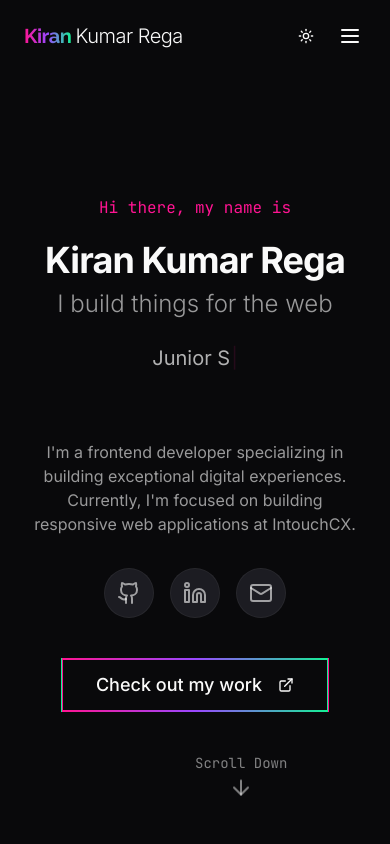
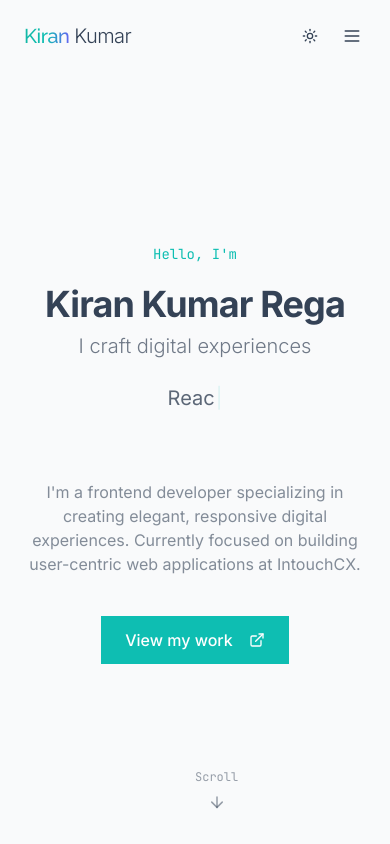
Before and after one commit to kiranrega/portfolio, a React (Vite) app: page / in a window 390 px wide. Shown: the top 844 px of the page. Built offline with nearby package versions, Linux system fonts and the light colour scheme.

Commit message:
Refactor: Improve portfolio design and color scheme
Apply design and color scheme improvements to enhance the portfolio's visual appeal and uniqueness.

```diff
--- a/src/components/Hero.tsx
+++ b/src/components/Hero.tsx
@@ -2,7 +2,7 @@
 import { useState, useEffect, useRef } from 'react';
 import { motion } from 'framer-motion';
 import { Button } from '@/components/ui/button';
-import { Github, Linkedin, Mail, ArrowDown, ExternalLink } from 'lucide-react';
+import { ArrowDown, ExternalLink } from 'lucide-react';
 import Typewriter from 'typewriter-effect';
 
 const Hero = () => {
@@ -20,9 +20,9 @@ const Hero = () => {
 
       // Add 3 gradient blobs
       const colors = [
-        'from-primary/30 to-transparent',
-        'from-accent/30 to-transparent',
-        'from-accent-blue/30 to-transparent'
+        'from-accent-teal/10 to-transparent',
+        'from-primary/10 to-transparent',
+        'from-accent-indigo/10 to-transparent'
       ];
 
       for (let i = 0; i < 3; i++) {
@@ -47,7 +47,7 @@ const Hero = () => {
 
     createBackgroundElements();
 
-    // Track mouse position for parallax effect
+    // Track mouse position for subtle parallax effect
     const handleMouseMove = (e: MouseEvent) => {
       if (heroRef.current) {
         const { left, top, width, height } = heroRef.current.getBoundingClientRect();
@@ -76,7 +76,7 @@ const Hero = () => {
 
   const itemVariants = {
     hidden: { opacity: 0, y: 20 },
-    show: { opacity: 1, y: 0, transition: { duration: 0.6 } }
+    show: { opacity: 1, y: 0, transition: { duration: 0.5 } }
   };
 
   return (
@@ -90,35 +90,35 @@ const Hero = () => {
         >
           <motion.p
             variants={itemVariants}
-            className="text-primary font-mono mb-5"
+            className="text-primary font-mono mb-5 text-sm"
           >
-            Hi there, my name is
+            Hello, I'm
           </motion.p>
 
           <motion.h1
             variants={itemVariants}
-            className="text-4xl md:text-5xl lg:text-6xl font-bold tracking-tight mb-2"
+            className="text-4xl md:text-5xl font-bold tracking-tight mb-2"
           >
             <span className="block">Kiran Kumar Rega</span>
           </motion.h1>
 
           <motion.h2
             variants={itemVariants}
-            className="text-2xl md:text-3xl lg:text-4xl font-light text-foreground/60 mb-6"
+            className="text-xl md:text-2xl font-light text-foreground/70 mb-6"
           >
-            I build things for the web
+            I craft digital experiences
           </motion.h2>
 
           <motion.div
             variants={itemVariants}
-            className="text-xl md:text-2xl text-foreground/70 mb-8 h-16"
+            className="text-xl md:text-2xl text-foreground/80 mb-8 h-16"
           >
             <Typewriter
               options={{
                 strings: [
-                  "Junior Software Engineer",
                   "Frontend Developer",
-                  "React.js Developer",
+                  "React.js Specialist",
+                  "UI/UX Enthusiast",
                   "React Native Developer",
                 ],
                 autoStart: true,
@@ -132,52 +132,14 @@ const Hero = () => {
             variants={itemVariants}
             className="text-foreground/60 max-w-lg mb-8"
           >
-            I'm a frontend developer specializing in building exceptional digital experiences.
-            Currently, I'm focused on building responsive web applications at IntouchCX.
+            I'm a frontend developer specializing in creating elegant, responsive digital experiences.
+            Currently focused on building user-centric web applications at IntouchCX.
           </motion.p>
-
-          <motion.div
-            variants={itemVariants}
-            className="flex gap-4 justify-center md:justify-start"
-          >
-            <motion.a
-              whileHover={{ scale: 1.1, y: -5 }}
-              whileTap={{ scale: 0.95 }}
-              href="https://github.com/kiranrega"
-              target="_blank"
-              rel="noopener noreferrer"
-              className="bg-muted hover:bg-primary/10 p-3 rounded-full text-foreground/60 hover:text-primary transition-colors border border-white/5"
-            >
-              <Github size={24} />
-            </motion.a>
-
-            <motion.a
-              whileHover={{ scale: 1.1, y: -5 }}
-              whileTap={{ scale: 0.95 }}
-              href="https://linkedin.com/in/kiranrega"
-              target="_blank"
-              rel="noopener noreferrer"
-              className="bg-muted hover:bg-primary/10 p-3 rounded-full text-foreground/60 hover:text-primary transition-colors border border-white/5"
-            >
-              <Linkedin size={24} />
-            </motion.a>
-
-            <motion.a
-              whileHover={{ scale: 1.1, y: -5 }}
-              whileTap={{ scale: 0.95 }}
-              href="mailto:kirankumar.rega@gmail.com"
-              className="bg-muted hover:bg-primary/10 p-3 rounded-full text-foreground/60 hover:text-primary transition-colors border border-white/5"
-            >
-              <Mail size={24} />
-            </motion.a>
-          </motion.div>
 
           <motion.div
             variants={itemVariants}
             className="mt-10"
           >
-            <div className="gradient-border inline-block">
-              <div className="p-[1px]">
             <Button
               onClick={() => {
                 const element = document.getElementById('about');
@@ -187,13 +149,11 @@ const Hero = () => {
                   window.scrollTo({ top: y, behavior: 'smooth' });
                 }
               }}
-                  className="btn-hover-effect bg-background hover:bg-background/80 text-foreground border-0 px-8 py-6 text-lg group"
+              className="bg-primary hover:bg-primary/90 text-white px-6 py-6 rounded-md text-base group"
             >
-                  <span className="mr-2">Check out my work</span>
+              <span className="mr-2">View my work</span>
               <ExternalLink size={16} className="inline-block transition-transform group-hover:translate-x-1" />
             </Button>
-              </div>
-            </div>
           </motion.div>
         </motion.div>
 
@@ -203,16 +163,16 @@ const Hero = () => {
           transition={{ duration: 0.8, delay: 0.4, ease: [0.6, 0.05, 0.01, 0.9] }}
           className="hidden md:block"
           style={{
-            transform: `perspective(1000px) rotateY(${mousePosition.x * 10}deg) rotateX(${-mousePosition.y * 10}deg)`
+            transform: `perspective(1000px) rotateY(${mousePosition.x * 5}deg) rotateX(${-mousePosition.y * 5}deg)`
           }}
         >
-          <div className="tilt-effect relative">
-            <div className="absolute -inset-0.5 bg-gradient-to-r from-primary via-accent to-accent-blue rounded-2xl blur opacity-30 animate-pulse"></div>
           <div className="relative">
+            <div className="absolute -inset-1 bg-gradient-to-r from-accent-teal via-primary to-accent-indigo rounded-lg opacity-30 blur-md"></div>
+            <div className="relative bg-background rounded-lg p-1">
               <img
                 src="https://media.licdn.com/dms/image/v2/C5603AQE-jLSbYgPr3A/profile-displayphoto-shrink_800_800/profile-displayphoto-shrink_800_800/0/1643889909683?e=1748476800&v=beta&t=4LevnLOeao5hRhldXhGvB9Sebb5gfMcPhiDftxrTABo"
                 alt="Kiran Kumar Rega"
-                className="w-full max-w-md mx-auto rounded-2xl shadow-2xl relative tilt-content border-2 border-white/5"
+                className="w-full rounded-lg shadow-md"
               />
             </div>
           </div>
@@ -220,13 +180,13 @@ const Hero = () => {
       </div>
 
       <motion.div
-        initial={{ opacity: 0, y: 50 }}
+        initial={{ opacity: 0, y: 20 }}
         animate={{ opacity: 1, y: 0 }}
-        transition={{ duration: 0.8, delay: 1 }}
-        className="absolute bottom-12 left-1/2 transform -translate-x-1/2"
+        transition={{ duration: 0.5, delay: 1 }}
+        className="absolute bottom-10 left-1/2 transform -translate-x-1/2"
       >
         <motion.button
-          animate={{ y: [0, 10, 0] }}
+          animate={{ y: [0, 8, 0] }}
           transition={{ repeat: Infinity, duration: 1.5 }}
           onClick={() => {
             const element = document.getElementById('about');
@@ -238,8 +198,8 @@ const Hero = () => {
           }}
           className="flex flex-col items-center justify-center text-foreground/50 hover:text-primary transition-colors"
         >
-          <span className="text-sm mb-2 font-mono">Scroll Down</span>
-          <ArrowDown className="animate-bounce" />
+          <span className="text-xs mb-2 font-mono">Scroll</span>
+          <ArrowDown size={18} />
         </motion.button>
       </motion.div>
     </section>
--- a/src/components/Navbar.tsx
+++ b/src/components/Navbar.tsx
@@ -44,22 +44,22 @@ const Navbar = () => {
       className={cn(
         "fixed top-0 left-0 right-0 z-50 transition-all duration-300 py-4 px-6 md:px-12",
         isScrolled
-          ? "bg-background/80 backdrop-blur-md border-b border-white/5"
+          ? "bg-background/70 backdrop-blur-md border-b border-secondary/30"
           : "bg-transparent"
       )}
     >
       <div className="max-w-7xl mx-auto flex items-center justify-between">
         <motion.a
-          whileHover={{ scale: 1.05 }}
-          whileTap={{ scale: 0.95 }}
+          whileHover={{ scale: 1.02 }}
+          whileTap={{ scale: 0.98 }}
           href="#"
-          className="text-xl font-bold tracking-tight"
+          className="text-xl font-medium tracking-tight"
           onClick={(e) => {
             e.preventDefault();
             window.scrollTo({ top: 0, behavior: 'smooth' });
           }}
         >
-          <span className="gradient-text font-display">Kiran</span> <span className="font-light">Kumar Rega</span>
+          <span className="gradient-text font-display">Kiran</span> <span className="font-light">Kumar</span>
         </motion.a>
 
         {/* Desktop menu */}
@@ -67,14 +67,14 @@ const Navbar = () => {
           {navItems.map((item, index) => (
             <motion.button
               key={item.id}
-              initial={{ opacity: 0, y: -20 }}
+              initial={{ opacity: 0, y: -10 }}
               animate={{ opacity: 1, y: 0 }}
-              transition={{ delay: 0.1 * index, duration: 0.5 }}
-              whileHover={{ scale: 1.05 }}
+              transition={{ delay: 0.1 * index, duration: 0.3 }}
+              whileHover={{ y: -2 }}
               onClick={() => scrollToSection(item.id)}
-              className="nav-link"
+              className="nav-link text-sm"
             >
-              <span className="text-primary mr-1 font-mono text-xs">{`0${index + 1}.`}</span> {item.label}
+              {item.label}
             </motion.button>
           ))}
           <ThemeToggle />
@@ -84,12 +84,12 @@ const Navbar = () => {
         <div className="md:hidden flex items-center space-x-2">
           <ThemeToggle />
           <motion.button
-            whileHover={{ scale: 1.1 }}
-            whileTap={{ scale: 0.9 }}
+            whileHover={{ scale: 1.05 }}
+            whileTap={{ scale: 0.95 }}
             className="text-foreground p-1 rounded-md"
             onClick={() => setMobileMenuOpen(!mobileMenuOpen)}
           >
-            {mobileMenuOpen ? <X size={24} /> : <Menu size={24} />}
+            {mobileMenuOpen ? <X size={20} /> : <Menu size={20} />}
           </motion.button>
         </div>
       </div>
@@ -99,18 +99,18 @@ const Navbar = () => {
         initial={false}
         animate={mobileMenuOpen ? { height: "auto", opacity: 1 } : { height: 0, opacity: 0 }}
         className={cn(
-          "fixed left-0 right-0 top-[72px] bg-background/95 backdrop-blur-md shadow-md md:hidden px-6 border-t border-white/5 overflow-hidden"
+          "fixed left-0 right-0 top-[72px] bg-background/95 backdrop-blur-md shadow-sm md:hidden px-6 border-t border-secondary/30 overflow-hidden"
         )}
       >
         <nav className="flex flex-col py-4 space-y-4">
-          {navItems.map((item, index) => (
+          {navItems.map((item) => (
             <motion.button
               key={item.id}
-              whileHover={{ x: 5 }}
+              whileHover={{ x: 2 }}
               onClick={() => scrollToSection(item.id)}
-              className="nav-link w-fit flex items-center"
+              className="nav-link w-fit flex items-center text-sm"
             >
-              <span className="text-primary mr-2 font-mono text-xs">{`0${index + 1}.`}</span> {item.label}
+              {item.label}
             </motion.button>
           ))}
         </nav>
--- a/src/index.css
+++ b/src/index.css
@@ -7,42 +7,63 @@
 
 @layer base {
   :root {
-    --background: 240 10% 4%; /* Dark background similar to Riccardo's site */
-    --foreground: 0 0% 98%;
+    --background: 210 20% 98%; /* Light neutral background */
+    --foreground: 215 25% 27%;
 
-    --card: 240 10% 8%;
-    --card-foreground: 0 0% 98%;
+    --card: 0 0% 100%;
+    --card-foreground: 215 25% 27%;
 
-    --popover: 240 10% 4%;
-    --popover-foreground: 0 0% 98%;
+    --popover: 0 0% 100%;
+    --popover-foreground: 215 25% 27%;
 
-    --primary: 328 100% 54%; /* Vibrant pink similar to Riccardo's site */
+    --primary: 176 86% 40%; /* Teal primary */
     --primary-foreground: 0 0% 98%;
 
-    --secondary: 240 10% 10%;
-    --secondary-foreground: 0 0% 98%;
+    --secondary: 214 32% 91%;
+    --secondary-foreground: 215 25% 27%;
 
-    --muted: 240 10% 12%;
-    --muted-foreground: 240 5% 65%;
+    --muted: 214 32% 91%;
+    --muted-foreground: 215 25% 40%;
 
-    --accent: 267 100% 64%; /* Vibrant purple similar to Riccardo's site */
+    --accent: 221 83% 53%; /* Indigo accent */
     --accent-foreground: 0 0% 98%;
 
     --destructive: 0 62.8% 30.6%;
     --destructive-foreground: 0 0% 98%;
 
-    --border: 240 10% 12%;
-    --input: 240 10% 12%;
-    --ring: 328 100% 54%;
+    --border: 214 32% 91%;
+    --input: 214 32% 91%;
+    --ring: 176 86% 40%;
+  }
 
-    --sidebar-background: 240 5.9% 10%;
-    --sidebar-foreground: 240 4.8% 95.9%;
-    --sidebar-primary: 224.3 76.3% 48%;
-    --sidebar-primary-foreground: 0 0% 100%;
-    --sidebar-accent: 240 3.7% 15.9%;
-    --sidebar-accent-foreground: 240 4.8% 95.9%;
-    --sidebar-border: 240 3.7% 15.9%;
-    --sidebar-ring: 217.2 91.2% 59.8%;
+  .dark {
+    --background: 220 26% 14%; /* Dark mode background */
+    --foreground: 213 31% 91%;
+
+    --card: 224 71% 4%;
+    --card-foreground: 213 31% 91%;
+
+    --popover: 224 71% 4%;
+    --popover-foreground: 213 31% 91%;
+
+    --primary: 176 86% 40%; /* Teal primary */
+    --primary-foreground: 0 0% 98%;
+
+    --secondary: 222 47% 11%;
+    --secondary-foreground: 213 31% 91%;
+
+    --muted: 223 47% 11%;
+    --muted-foreground: 215 20% 65%;
+
+    --accent: 221 83% 53%; /* Indigo accent */
+    --accent-foreground: 0 0% 98%;
+
+    --destructive: 0 62.8% 30.6%;
+    --destructive-foreground: 213 31% 91%;
+
+    --border: 216 34% 17%;
+    --input: 216 34% 17%;
+    --ring: 176 86% 40%;
   }
 }
 
@@ -63,27 +84,27 @@
 
 @layer components {
   .glass-card {
-    @apply bg-secondary/50 backdrop-blur-md border border-white/5 shadow-lg;
+    @apply bg-white/5 backdrop-blur-md border border-white/10 shadow-sm;
   }
 
   .nav-link {
     @apply relative inline-block text-foreground/80 hover:text-primary transition-colors duration-200
-           after:content-[''] after:absolute after:w-full after:scale-x-0 after:h-0.5 after:bottom-0
-           after:left-0 after:bg-primary after:origin-bottom-right after:transition-transform
-           after:duration-300 hover:after:scale-x-100 hover:after:origin-bottom-left;
+           after:content-[''] after:absolute after:w-0 after:h-0.5 after:bottom-0
+           after:left-0 after:bg-primary after:transition-all
+           after:duration-300 hover:after:w-full;
   }
 
   .nav-link.active {
-    @apply text-primary after:scale-x-100;
+    @apply text-primary after:w-full;
   }
 
   .skill-badge {
-    @apply px-4 py-2 rounded-full text-sm bg-muted text-foreground/80 transition-all duration-300
-           hover:bg-primary/10 hover:text-primary hover:scale-105 border border-white/5;
+    @apply px-4 py-2 rounded-md text-sm bg-secondary/50 text-foreground/80 transition-all duration-300
+           hover:bg-primary/10 hover:text-primary border-none shadow-sm;
   }
 
   .timeline-item {
-    @apply relative pl-6 pb-8 border-l border-white/10 last:border-l-transparent;
+    @apply relative pl-6 pb-8 border-l border-secondary/80 last:border-l-transparent;
   }
 
   .timeline-item::before {
@@ -92,28 +113,33 @@
   }
 
   .section-heading {
-    @apply text-3xl font-bold mb-8 text-foreground/90 inline-block;
+    @apply text-3xl font-bold mb-8 text-foreground inline-block;
   }
 
   .section-heading::after {
     content: '';
-    @apply block w-2/3 h-1 mt-2 bg-gradient-to-r from-primary via-accent to-accent-blue rounded-full;
+    @apply block w-16 h-1 mt-2 bg-primary rounded-full;
   }
 
   .company-logo {
-    @apply w-16 h-16 rounded-lg object-contain p-2 bg-white shadow-md dark:bg-background/70;
+    @apply w-16 h-16 rounded-lg object-contain p-2 bg-white/90 shadow-sm dark:bg-background/50;
   }
 
   .gradient-text {
-    @apply bg-gradient-to-r from-primary via-accent to-accent-blue bg-clip-text text-transparent;
+    @apply bg-gradient-to-r from-accent-teal via-primary to-accent-indigo bg-clip-text text-transparent;
   }
 
   .gradient-border {
-    @apply border border-transparent bg-gradient-to-r from-primary via-accent to-accent-blue rounded-lg p-[1px];
+    @apply border border-transparent bg-gradient-to-r from-accent-teal via-primary to-accent-indigo rounded-lg p-[1px];
   }
 
   .gradient-border > div {
     @apply bg-background rounded-lg;
+  }
+
+  .minimalist-card {
+    @apply bg-secondary/30 backdrop-blur-sm rounded-lg p-6 border-none shadow-sm transition-all duration-300
+           hover:shadow-md hover:translate-y-[-2px];
   }
 }
 
@@ -131,10 +157,10 @@
 .animated-bg-element {
   position: absolute;
   border-radius: 50%;
-  filter: blur(40px);
-  opacity: 0.2;
+  filter: blur(60px);
+  opacity: 0.07;
   z-index: -1;
-  animation: float 8s infinite ease-in-out;
+  animation: float 15s infinite ease-in-out;
 }
 
 @keyframes float {
@@ -142,18 +168,18 @@
     transform: translateY(0) translateX(0);
   }
   50% {
-    transform: translateY(-20px) translateX(10px);
+    transform: translateY(-30px) translateX(20px);
   }
 }
 
 /* Scrollbar styling */
 ::-webkit-scrollbar {
-  width: 8px;
-  height: 8px;
+  width: 6px;
+  height: 6px;
 }
 
 ::-webkit-scrollbar-track {
-  @apply bg-secondary/50 rounded-full;
+  @apply bg-transparent rounded-full;
 }
 
 ::-webkit-scrollbar-thumb {
@@ -174,7 +200,7 @@
 }
 
 .project-card:hover img {
-  @apply scale-110 blur-sm;
+  @apply scale-105 blur-sm;
 }
 
 .project-content {
@@ -199,19 +225,3 @@
 .btn-hover-effect:hover::before {
   @apply left-full;
 }
-
-/* 3D Tilt Effect */
-.tilt-effect {
-  transform-style: preserve-3d;
-  perspective: 1000px;
-}
-
-.tilt-content {
-  transform: translateZ(20px);
-  transition: transform 0.3s ease-out;
-}
-
-/* Magnetic effect for buttons */
-.magnetic-btn {
-  transition: transform 0.2s cubic-bezier(0.25, 0.46, 0.45, 0.94);
-}
```
Also changed, not shown: src/components/Certifications.tsx (+17 -30 lines), src/components/Footer.tsx (+18 -37 lines), tailwind.config.ts (+4 -4 lines). Lines whose indentation alone changed are shown as unchanged.
